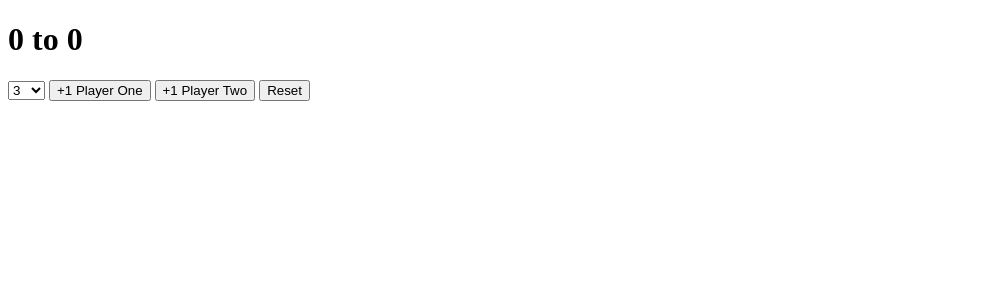
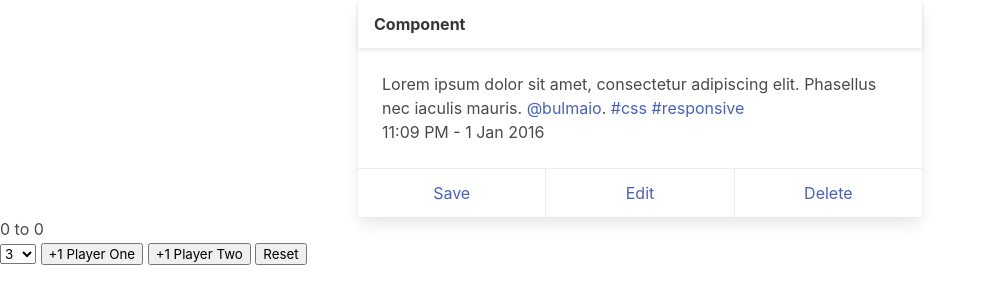
Before and after one commit to paras9sid/score_keeper, a plain HTML site: page index.html in a window 1280 px wide. Shown: the whole page, without its empty margins (0-987 px from the left). Drawn offline with nearby package versions, Linux system fonts and the light colour scheme.

Commit message:
Bulma CSS added

```diff
--- a/index.html
+++ b/index.html
@@ -5,6 +5,12 @@
     <meta http-equiv="X-UA-Compatible" content="IE=edge" />
     <meta name="viewport" content="width=device-width, initial-scale=1.0" />
     <title>Ping Pong Score-Keeper</title>
+    <!-- bulma css CDN -->
+    <link
+      rel="stylesheet"
+      href="https://cdn.jsdelivr.net/npm/bulma@0.9.4/css/bulma.min.css"
+    />
+
     <style>
       .winner {
         color: green;
@@ -15,6 +21,38 @@
     </style>
   </head>
   <body>
+    <!-- bulma css card code -->
+    <div class="container">
+      <div class="columns">
+        <div class="column is-half is-offset-one-quarter">
+          <div class="card">
+            <header class="card-header">
+              <p class="card-header-title">Component</p>
+              <button class="card-header-icon" aria-label="more options">
+                <span class="icon">
+                  <i class="fas fa-angle-down" aria-hidden="true"></i>
+                </span>
+              </button>
+            </header>
+            <div class="card-content">
+              <div class="content">
+                Lorem ipsum dolor sit amet, consectetur adipiscing elit.
+                Phasellus nec iaculis mauris.
+                <a href="#">@bulmaio</a>. <a href="#">#css</a>
+                <a href="#">#responsive</a>
+                <br />
+                <time datetime="2016-1-1">11:09 PM - 1 Jan 2016</time>
+              </div>
+            </div>
+            <footer class="card-footer">
+              <a href="#" class="card-footer-item">Save</a>
+              <a href="#" class="card-footer-item">Edit</a>
+              <a href="#" class="card-footer-item">Delete</a>
+            </footer>
+          </div>
+        </div>
+      </div>
+    </div>
     <!-- intial scores values to display -->
     <h1>
       <span id="p1Display">0</span>
```
